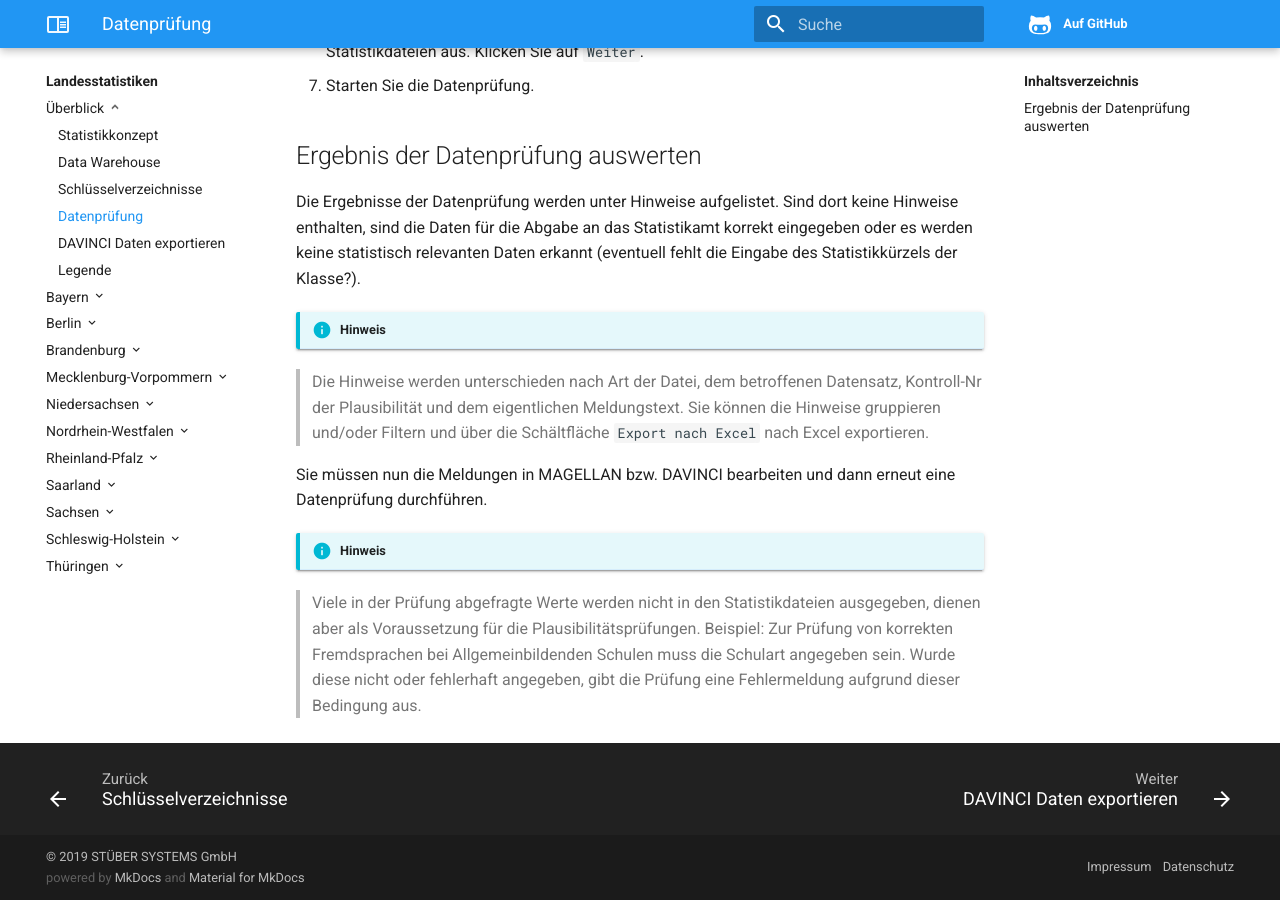
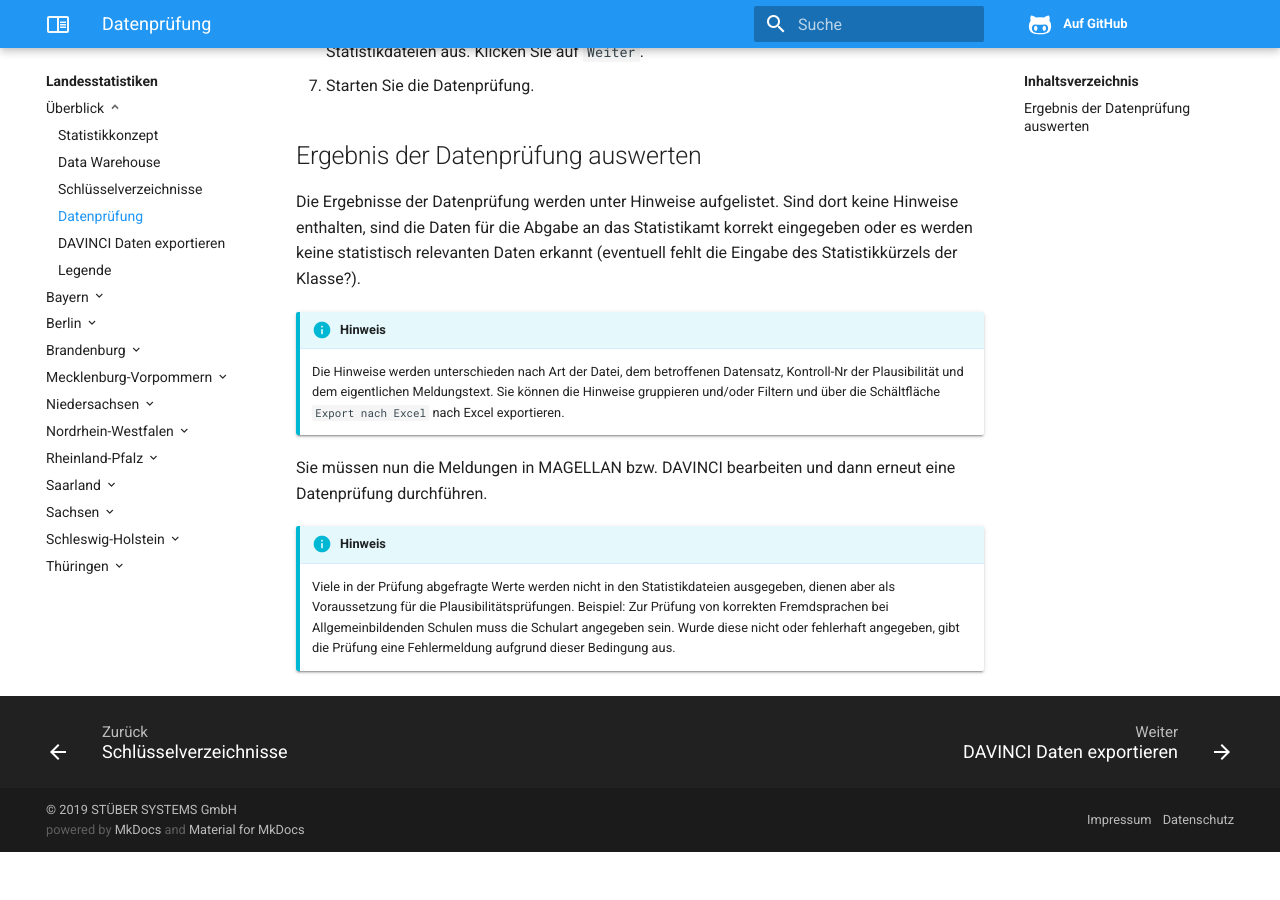
Before and after one commit to stuebersystems/doc.ls.de, an MkDocs documentation site: the page built from docs/datenpruefung.md, in a window 1280 px wide and 900 px high, scrolled down 570 px. Built offline with MkDocs 1.6.1, drawn with Linux system fonts in a browser that asks for light colours; after the commit the page ends 1422 px from its top, so only the background shows below that.

Commit message:
datenprüfung.md

```diff
--- a/docs/datenpruefung.md
+++ b/docs/datenpruefung.md
@@ -17,11 +17,10 @@ Zum Prüfen der Statistikdateien gehen Sie bitte wie folgt vor:
 Die Ergebnisse der Datenprüfung werden unter Hinweise aufgelistet. Sind dort keine Hinweise enthalten, sind die Daten für die Abgabe an das Statistikamt korrekt eingegeben oder es werden keine statistisch relevanten Daten erkannt (eventuell fehlt die Eingabe des Statistikkürzels der Klasse?).
 
 !!! info "Hinweis"
-
-> Die Hinweise werden unterschieden nach Art der Datei, dem betroffenen Datensatz, Kontroll-Nr der Plausibilität und dem eigentlichen Meldungstext. Sie können die Hinweise gruppieren und/oder Filtern und über die Schältfläche `Export nach Excel` nach Excel exportieren.
+    Die Hinweise werden unterschieden nach Art der Datei, dem betroffenen Datensatz, Kontroll-Nr der Plausibilität und dem eigentlichen Meldungstext. Sie können die Hinweise gruppieren und/oder Filtern und über die Schältfläche `Export nach Excel` nach Excel exportieren.
 
 Sie müssen nun die Meldungen in MAGELLAN bzw. DAVINCI bearbeiten und dann erneut eine Datenprüfung durchführen.
 
 !!! info "Hinweis"
 
-> Viele in der Prüfung abgefragte Werte werden nicht in den Statistikdateien ausgegeben, dienen aber als Voraussetzung für die Plausibilitätsprüfungen. Beispiel: Zur Prüfung von korrekten Fremdsprachen bei Allgemeinbildenden Schulen muss die Schulart angegeben sein. Wurde diese nicht oder fehlerhaft angegeben, gibt die Prüfung eine Fehlermeldung aufgrund dieser Bedingung aus.
+    Viele in der Prüfung abgefragte Werte werden nicht in den Statistikdateien ausgegeben, dienen aber als Voraussetzung für die Plausibilitätsprüfungen. Beispiel: Zur Prüfung von korrekten Fremdsprachen bei Allgemeinbildenden Schulen muss die Schulart angegeben sein. Wurde diese nicht oder fehlerhaft angegeben, gibt die Prüfung eine Fehlermeldung aufgrund dieser Bedingung aus.
```
Also changed, not shown: docs/schluesselverzeichnisse.md (+2 -2 lines).
